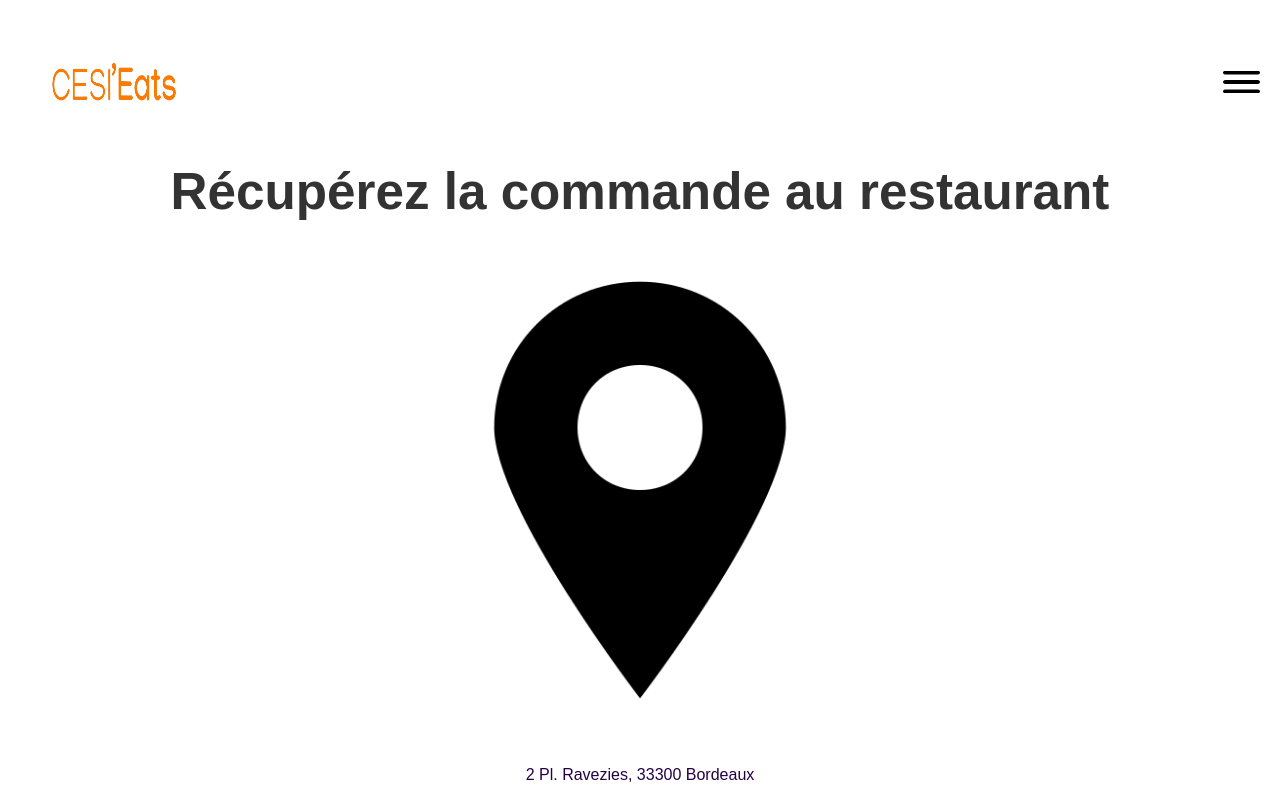
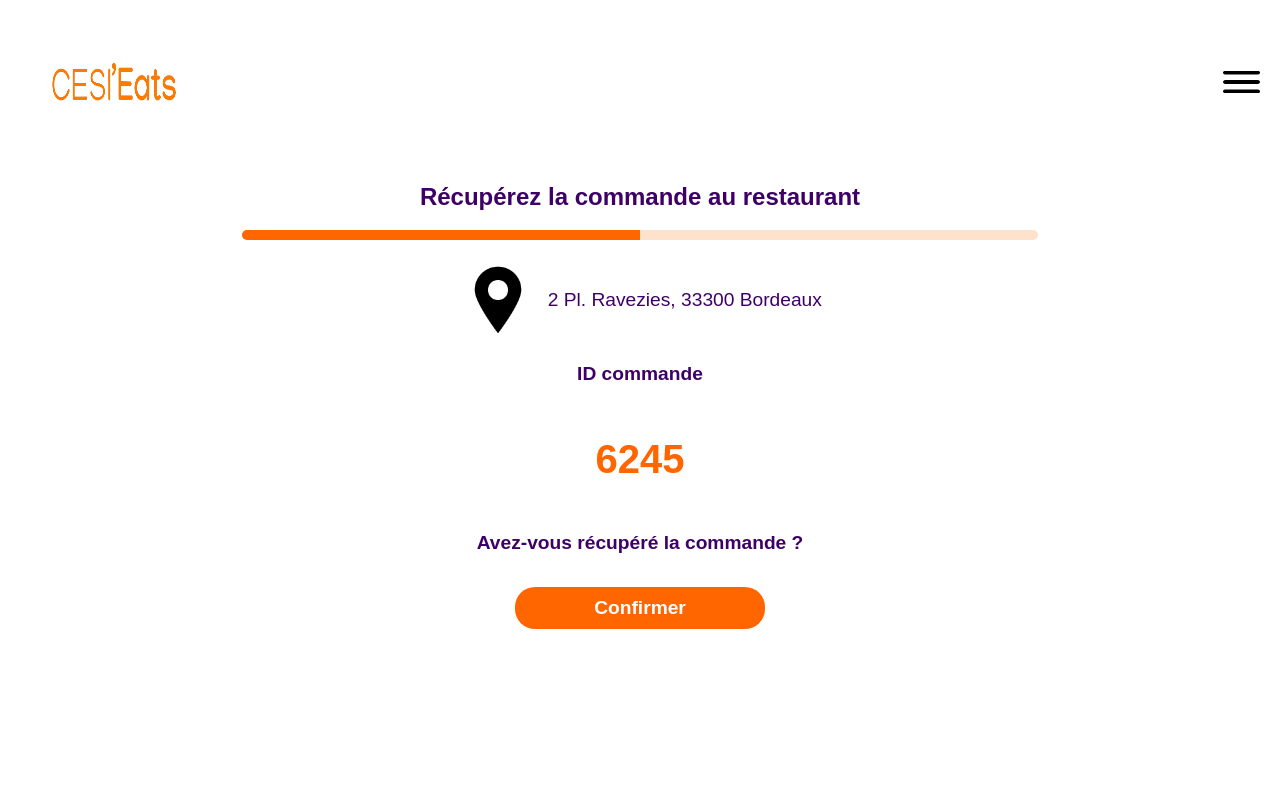
Before and after one commit to samuellllllllllll/Projet-Web-V2, a React (Vite) app in the folder frontend/: page /deliverymanOrder in a window 1280 px wide. Shown: the top 800 px of the page. Built offline with nearby package versions, Linux system fonts and the light colour scheme.

Commit message:
coocked deliverymanOrder page

```diff
--- a/frontend/src/pages/deliverymanOrder.jsx
+++ b/frontend/src/pages/deliverymanOrder.jsx
@@ -1,5 +1,5 @@
 import React from 'react';
-import '../styles/restaurant.css';
+import '../styles/deliverymanOrder.css';
 import logo from '../assets/logo.png';
 import menuIcon from '../assets/menu.png';
 import locationIcon from '../assets/localisateur.png';
@@ -13,6 +13,10 @@ const DeliverymanOrder = () => {
             </header>
             <main className="order-details">
                 <h1>Récupérez la commande au restaurant</h1>
+                <div className="progress-bar">
+                    <div className="step1 active"></div>
+                    <div className="step2"></div>
+                </div>
                 <div className="order-location">
                     <img src={locationIcon} alt="Location Icon" className="locationIcon" />
                     <p>2 Pl. Ravezies, 33300 Bordeaux</p>
--- a/frontend/src/styles/deliverymanOrder.css
+++ b/frontend/src/styles/deliverymanOrder.css
@@ -40,7 +40,7 @@
 }
 
 .locationIcon {
-  width: 30% ;
+  width: 10% ;
   margin-right: 10px;
 }
 
@@ -76,7 +76,35 @@
   color: white;
   padding: 10px 20px;
   border: none;
-  border-radius: 5px;
+  border-radius: 20px;
   cursor: pointer;
   font-size: 1.2em;
 }
+
+.progress-bar {
+  width: 100%;
+  height: 10px;
+  background-color: #FFE2CB;
+  border-radius: 10px;
+  margin-bottom: 20px;
+}
+
+.progress-bar .step1 {
+  width: 50%; /* Première étape de la progression */
+  height: 100%;
+  background-color: #ff6600;
+  border-radius: 10px 0 0 10px;
+  transition: width 0.3s ease-in-out;
+}
+
+.progress-bar .step2 {
+  width: 0%; /* Deuxième étape de la progression */
+  height: 100%;
+  background-color: #ff6600;
+  border-radius: 0 10px 10px 0;
+  transition: width 0.3s ease-in-out;
+}
+
+.progress-bar .active {
+  width: 50%; /* Mettre en surbrillance la première étape lorsque active */
+}
```
